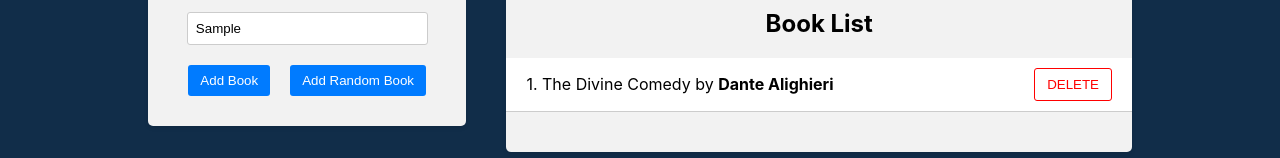
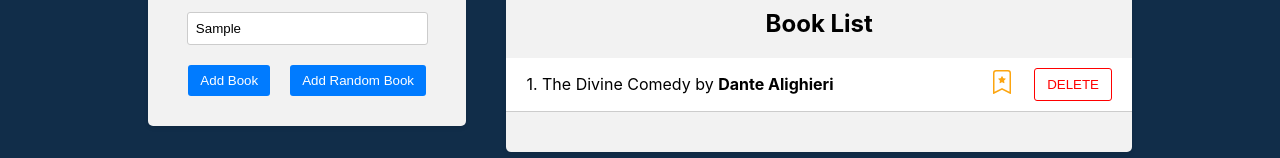
Before and after one commit to AleXVBulatov/books-list, a React (Create React App) app in the folder frontend/: page / in a window 1280 px wide. Both pictures are taken after typing "Sample", "Sample" into the empty fields and a click on the button "Add Random Book". Shown: the part 302-460 px from the top of the page. Built offline with nearby package versions, Linux system fonts and the light colour scheme.

Commit message:
Toggle favourite book

```diff
--- a/frontend/package.json
+++ b/frontend/package.json
@@ -9,6 +9,7 @@
     "@testing-library/user-event": "^13.5.0",
     "react": "^18.2.0",
     "react-dom": "^18.2.0",
+    "react-icons": "^4.11.0",
     "react-redux": "^8.1.3",
     "react-scripts": "5.0.1",
     "sass": "^1.69.5",
--- a/frontend/src/components/BookForm/BookForm.js
+++ b/frontend/src/components/BookForm/BookForm.js
@@ -21,6 +21,7 @@
     const randomBookWithId = {
       ...randomBook,
       id: uuidv4(),
+      isFavourite: false,
     };
 
     dispatch(addBook(randomBookWithId));
@@ -35,6 +36,7 @@
         title: title,
         author: author,
         id: uuidv4(),
+        isFavourite: false,
       };
 
       // dispatch({ type: "ADD_BOOK", payload: {...book, id: uuidv4()} });
--- a/frontend/src/components/BookList/BookList.js
+++ b/frontend/src/components/BookList/BookList.js
@@ -1,13 +1,18 @@
 import React from "react";
 import { useSelector, useDispatch } from "react-redux";
+import { BsBookmarkStarFill, BsBookmarkStar } from "react-icons/bs";
 
-import { deleteBook } from "../../redux/books/actionCreators";
+import { deleteBook, toggleFavourite } from "../../redux/books/actionCreators.js";
 
 import "./BookList.scss";
 
 const BookList = () => {
   const dispatch = useDispatch();
   const books = useSelector((state) => state.books);
+
+  const handleToggleFavourite = (id) => {
+    dispatch(toggleFavourite(id));
+  };
 
   const handleDeleteBook = (id) => {
     dispatch(deleteBook(id));
@@ -27,6 +32,10 @@
                   {++index}. {book.title} by <strong>{book.author}</strong>
                 </div>
                 <div className="book-actions">
+                  <span onClick={() => handleToggleFavourite(book.id)}>
+                    {book.isFavourite ? <BsBookmarkStarFill className="star-icon" /> : <BsBookmarkStar className="star-icon" />}
+                  </span>
+
                   <button onClick={() => handleDeleteBook(book.id)}>DELETE</button>
                 </div>
               </li>
--- a/frontend/src/components/BookList/BookList.scss
+++ b/frontend/src/components/BookList/BookList.scss
@@ -36,23 +36,22 @@
       }
     }
   }
-}
 
-.book-list .highlight {
+  .highlight {
     background-color: #ff0;
   }
 
-.book-list .book-info {
+  .book-info {
     flex: 1;
     text-align: left;
   }
 
-.book-list .book-actions {
+  .book-actions {
     display: flex;
     align-items: center;
   }
 
-.book-list .star-icon {
+  .star-icon {
     width: 24px;
     height: 24px;
     margin: 0 20px;
@@ -60,3 +59,4 @@
     transition: color 0.3s ease;
     color: #fca510;
   }
+}
--- a/frontend/src/redux/books/actionCreators.js
+++ b/frontend/src/redux/books/actionCreators.js
@@ -13,3 +13,10 @@
     payload: id,
   };
 };
+
+export const toggleFavourite = (id) => {
+  return {
+    type: actionTypes.TOGGLE_FAVOURITE,
+    payload: id,
+  };
+};
--- a/frontend/src/redux/books/actionTypes.js
+++ b/frontend/src/redux/books/actionTypes.js
@@ -1,2 +1,3 @@
 export const ADD_BOOK = "ADD_BOOK";
 export const DELETE_BOOK = "DELETE_BOOK";
+export const TOGGLE_FAVOURITE = "TOGGLE_FAVOURITE";
--- a/frontend/src/redux/books/bookReducer.js
+++ b/frontend/src/redux/books/bookReducer.js
@@ -8,6 +8,8 @@
       return [...state, action.payload];
     case actionTypes.DELETE_BOOK:
       return state.filter((book) => book.id !== action.payload);
+    case actionTypes.TOGGLE_FAVOURITE:
+      return state.map((book) => (book.id === action.payload ? { ...book, isFavourite: !book.isFavourite } : book));
     default:
       return state;
   }
```
Also changed, not shown: 1 other file (tests, documents, lock files or other folders). Lines whose indentation alone changed are shown as unchanged.
